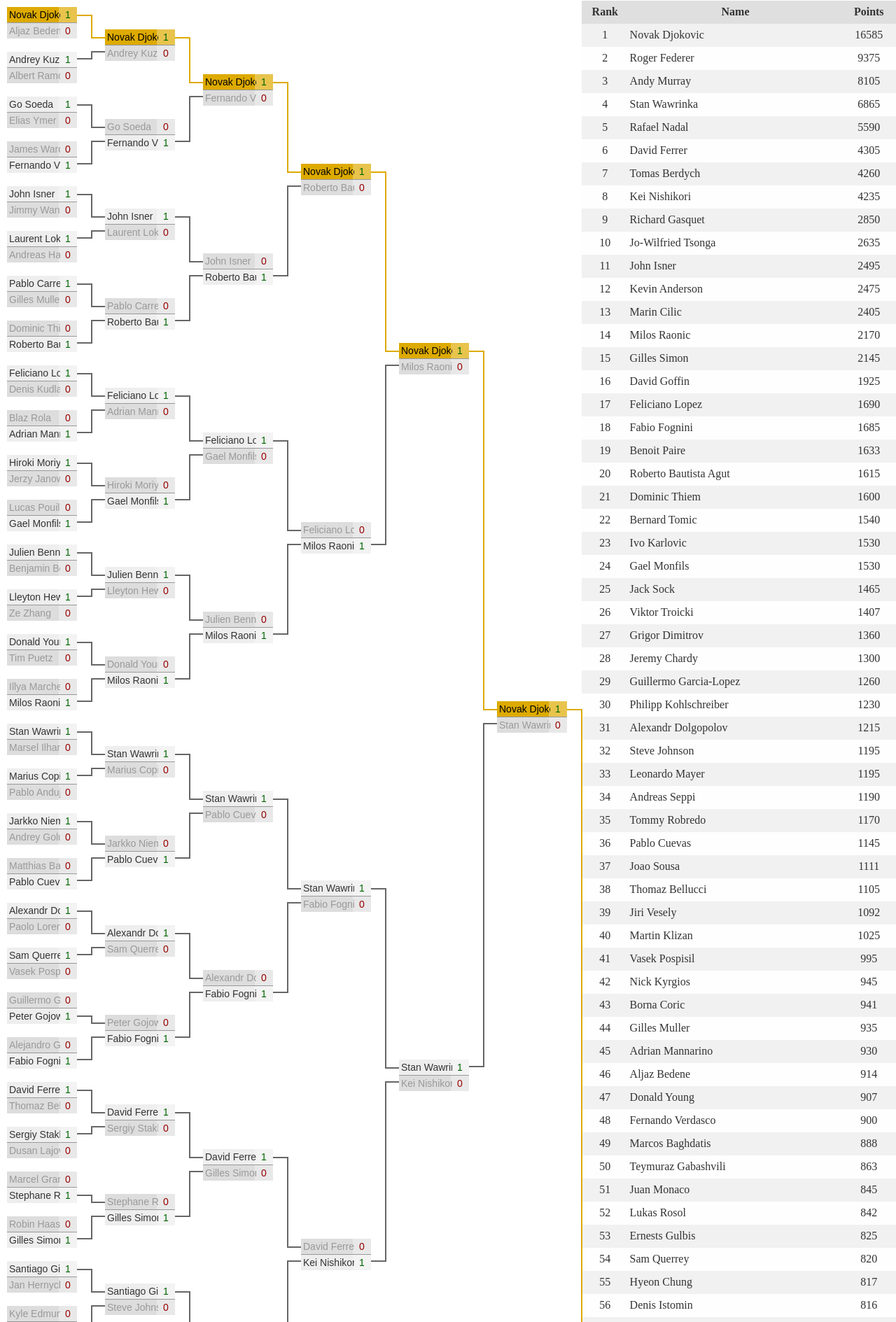
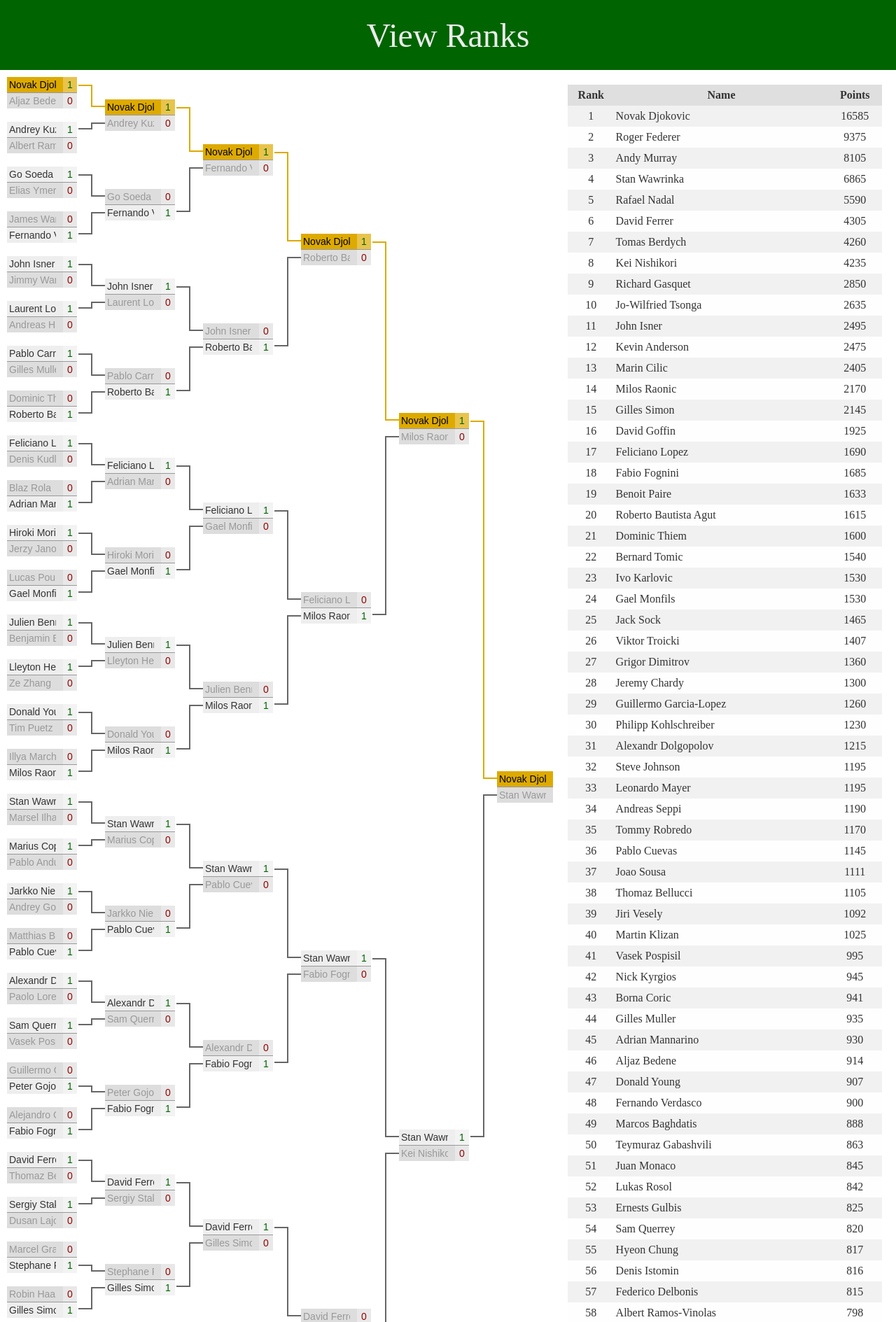
Before and after one commit to atkaiser/future_rank, a Flask app: page / in a window 1280 px wide. Shown: the top 1889 px of the page at 70% size. Run offline with Flask 2, Linux system fonts and the light colour scheme.

Commit message:
got two collumns

```diff
--- a/static/main.css
+++ b/static/main.css
@@ -1,20 +1,75 @@
-#bracket {
-	  position: absolute;
-    top: 0px;
-    bottom: 0;
-    left: 0;
-    height: 100%;
+* {
+    -webkit-box-sizing: border-box;
+    box-sizing: border-box;
+}
+
+body {
+    overflow-x: hidden;
+}
+
+html, body {
+    padding: 0;
+    margin: 0;
+    color: #ebebeb;
+}
+
+#top {
+    display: -webkit-box;
+    display: -webkit-flex;
+    display: -ms-flexbox;
+    display: flex;
+    -webkit-box-align: center;
+    -webkit-align-items: center;
+    -ms-flex-align: center;
+    align-items: center;
+    -webkit-box-pack: center;
+    -webkit-justify-content: center;
+    -ms-flex-pack: center;
+    justify-content: center;
+    background-color: darkgreen;
+    font-size: 3rem;
+    position: relative;
+    z-index: 10;
+    height: 100px;
+}
+
+#container {
+    display: -webkit-box;
+    display: -webkit-flex;
+    display: -ms-flexbox;
+    display: flex;
+    overflow: hidden;
+    height: 100vh;
+    margin-top: -100px;
+    padding-top: 100px;
+    position: relative;
     width: 100%;
-    overflow: scroll;
+    -webkit-backface-visibility: hidden;
+    backface-visibility: hidden;
+    will-change: overflow;
+}
+
+#left, #right {
+    overflow: auto;
+    height: auto;
+    -webkit-overflow-scrolling: touch;
+    -ms-overflow-style: none;
+}
+
+#left::-webkit-scrollbar, #right::-webkit-scrollbar {
+    display: none;
+}
+
+#left {
+    -webkit-box-flex: 1;
+    -webkit-flex: 1;
+    -ms-flex: 1;
+    flex: 1;
 }
 
 #right {
-	  position: absolute;
-    top: 0;
-    bottom: 0;
-    right: 0;
-    height: 100%;
-    overflow: scroll;
+    width: 450x;
+    padding: 20px;
 }
 
 table {
@@ -27,11 +82,11 @@ table {
 td, th {
     border: 1px solid transparent; /* No more visible border */
     height: 30px;
-		transition: all 0.3s;  /* Simple transition for hover effect */
+    transition: all 0.3s; /* Simple transition for hover effect */
 }
 
 th {
-		background: #DFDFDF;  /* Darken header a bit */
+    background: #DFDFDF; /* Darken header a bit */
     font-weight: bold;
 }
 
@@ -46,7 +101,11 @@ td.player {
 }
 
 /* Cells in even rows (2,4,6...) are one color */
-tr:nth-child(even) td { background: #F1F1F1; }
+tr:nth-child(even) td {
+    background: #F1F1F1;
+}
 
 /* Cells in odd rows (1,3,5...) are another (excludes header cells)  */
-tr:nth-child(odd) td { background: #FEFEFE; }
+tr:nth-child(odd) td {
+    background: #FEFEFE;
+}
--- a/templates/index.html
+++ b/templates/index.html
@@ -1,16 +1,31 @@
 <!doctype html>
+<html>
+  <head>
+		<meta charset="utf-8">
+		<title>Ranks</title>
+		<meta name="viewport" content="width=device-width, initial-scale=1">
+		<link rel="stylesheet" href="css/main.css">
+    <link rel="stylesheet" type="text/css" href="static/jquery.bracket.min.css" />
+    <link rel="stylesheet" type="text/css" href="static/main.css" />
+  </head>
   <script type="text/javascript" src="static/jquery-1.6.2.min.js"></script>
   <script type="text/javascript" src="static/jquery.bracket.min.js"></script>
   <script type="text/javascript" src="static/utils.js"></script>
   <script type="text/javascript" src="static/data.js"></script>
-<link rel="stylesheet" type="text/css" href="static/jquery.bracket.min.css" />
-<link rel="stylesheet" type="text/css" href="static/main.css" />
+  <body>
+    <div id="top">View Ranks</div>
+    <div id="container">
+    	<div id="left">
     		<div id="bracket">
     		  <div class="main">
+    		  </div>
     		</div>
     	</div>
     	<div id="right">
     	  <table id="rankings">
     		</table>
     	</div>
+    </div>
     <script type="text/javascript" src="static/bracket.js"></script>
+  </body>
+</html>
```
Lines whose indentation alone changed are shown as unchanged.
